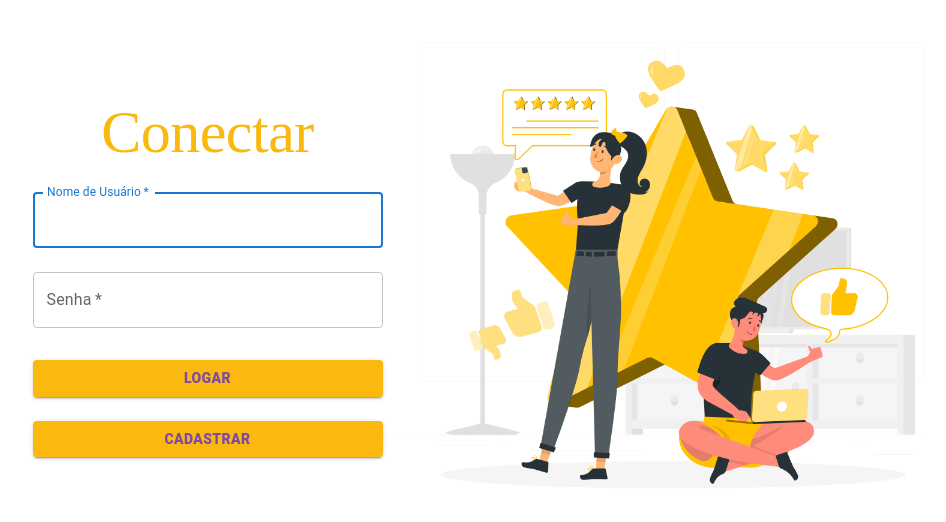
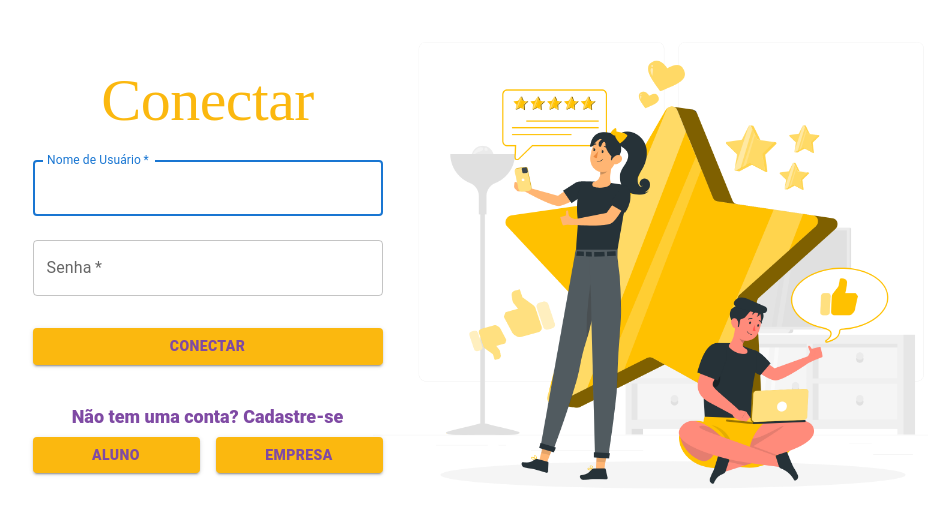
Before and after one commit to brunopdt/estrelinha-nestjs-react, a React (Vite) app in the folder implementacao/views/estrelinha/: page /login in a window 1280 px wide. Shown: the part 124-646 px from the top of the page, without its empty margins (188-1134 px from the left). Built offline with nearby package versions, Linux system fonts and the light colour scheme; a web font is replaced by a local one.

Commit message:
Integrando Cadastros

```diff
--- a/implementacao/views/estrelinha/src/components/cadastroAluno/index.jsx
+++ b/implementacao/views/estrelinha/src/components/cadastroAluno/index.jsx
@@ -39,7 +39,7 @@ const CadastroAluno = () => {
           const resposta = await useApi.post("/aluno", formData);
           console.log(resposta);
           localStorage.setItem("usuario", JSON.stringify(resposta));
-          navigate("/listaPedidos");
+          navigate("/login");
         } catch (error) {
           console.error("Erro:", error);
           Swal.fire({
--- a/implementacao/views/estrelinha/src/components/cadastroEmpresa/index.jsx
+++ b/implementacao/views/estrelinha/src/components/cadastroEmpresa/index.jsx
@@ -12,7 +12,7 @@ import Swal from "sweetalert2";
 
 const CadastroEmpresa = () => {
   const [formData, setFormData] = useState({
-    login: "",
+    nomeUsuario: "",
     senha: "",
     cnpj: "",
     nomeFantasia: ""
@@ -34,10 +34,10 @@ const CadastroEmpresa = () => {
       e.preventDefault();
       try {
         console.log(formData)
-        const resposta = await useApi.post("/usuarios/login", formData);
+        const resposta = await useApi.post("/empresa", formData);
         console.log(resposta);
         localStorage.setItem("usuario", JSON.stringify(resposta));
-        navigate("/listaPedidos");
+        navigate("/login");
       } catch (error) {
         console.error("Erro:", error);
         Swal.fire({
--- a/implementacao/views/estrelinha/src/components/login/index.jsx
+++ b/implementacao/views/estrelinha/src/components/login/index.jsx
@@ -53,7 +53,7 @@ const Login = () => {
       <Box sx={{ display: "flex", gap: 5, borderRadius: 5, backgroundColor: "#FFFFFF", paddingLeft: 7 }}
       >
         <Box sx={{
-          marginTop: 8,
+          marginTop: 4,
           display: "flex",
           flexDirection: "column",
           alignItems: "center",
@@ -99,12 +99,15 @@ const Login = () => {
                 }
               }}
             >
-              LOGAR
+              CONECTAR
             </Button>
-
+            <Typography component="h1" variant="h5" sx={{ color: "#7F4AA4", marginTop: 3, fontWeight: 800, fontSize: 18 }}>
+            Não tem uma conta? Cadastre-se
+          </Typography>
+            <Box sx={{display: "flex", gap: 2}}>
             <Button
               component={Link}
-              to="/cadastro"
+              to="/cadastro-aluno"
               type="button"
               fullWidth
               variant="contained"
@@ -115,8 +118,25 @@ const Login = () => {
                 }
               }}
             >
-              Cadastrar
+              Aluno
             </Button>
+
+            <Button
+              component={Link}
+              to="/cadastro-empresa"
+              type="button"
+              fullWidth
+              variant="contained"
+              sx={{
+                mt: 1, mb: 2, backgroundColor: "#FBB80F", color: "#7F4AA4", fontWeight: 800,
+                ":hover": {
+                  backgroundColor: '#7F4AA4', color: '#FBB80F'
+                }
+              }}
+            >
+              Empresa
+            </Button>
+            </Box>
           </Box>
         </Box>
         <Box className="imagem-login">
```
